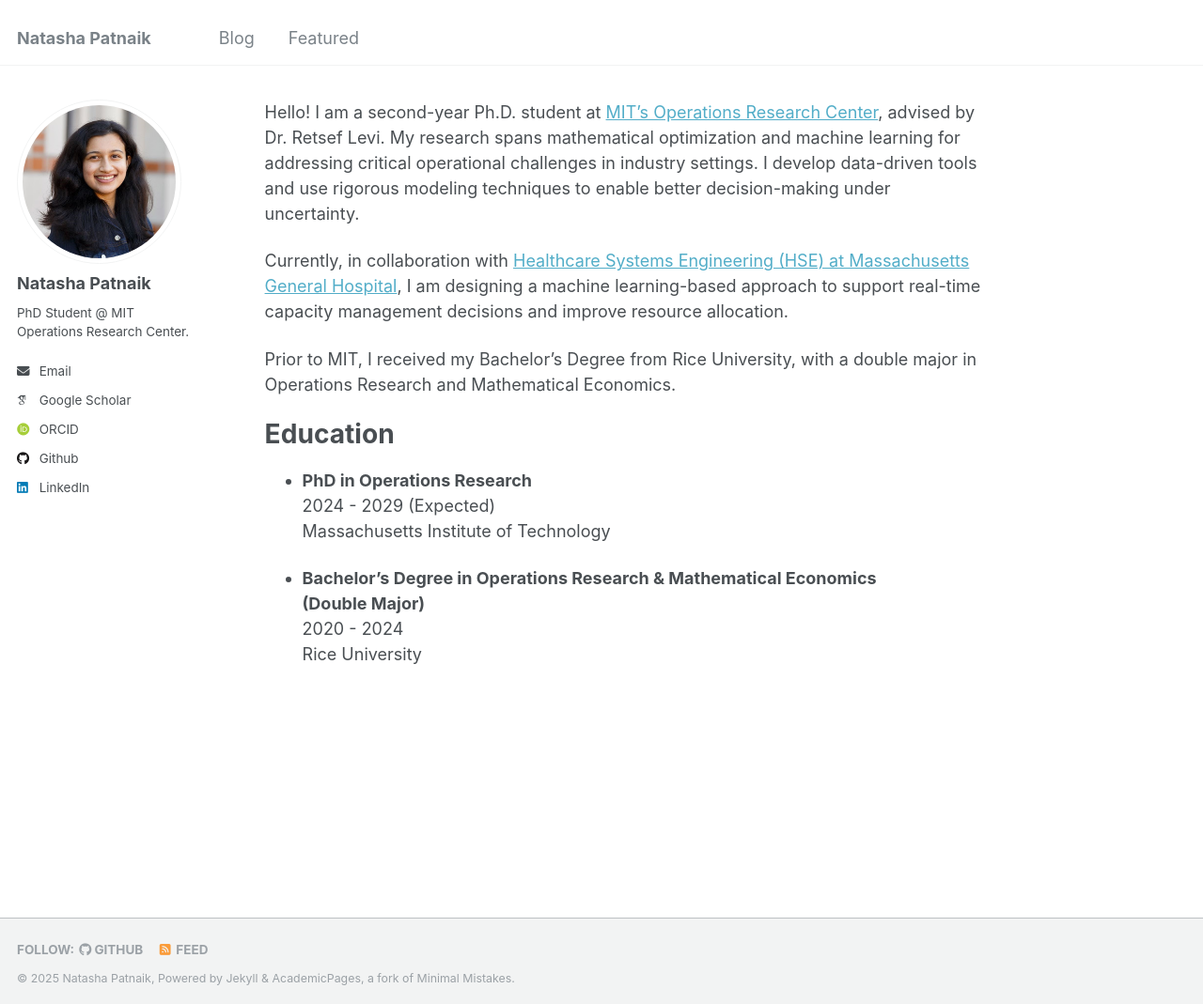
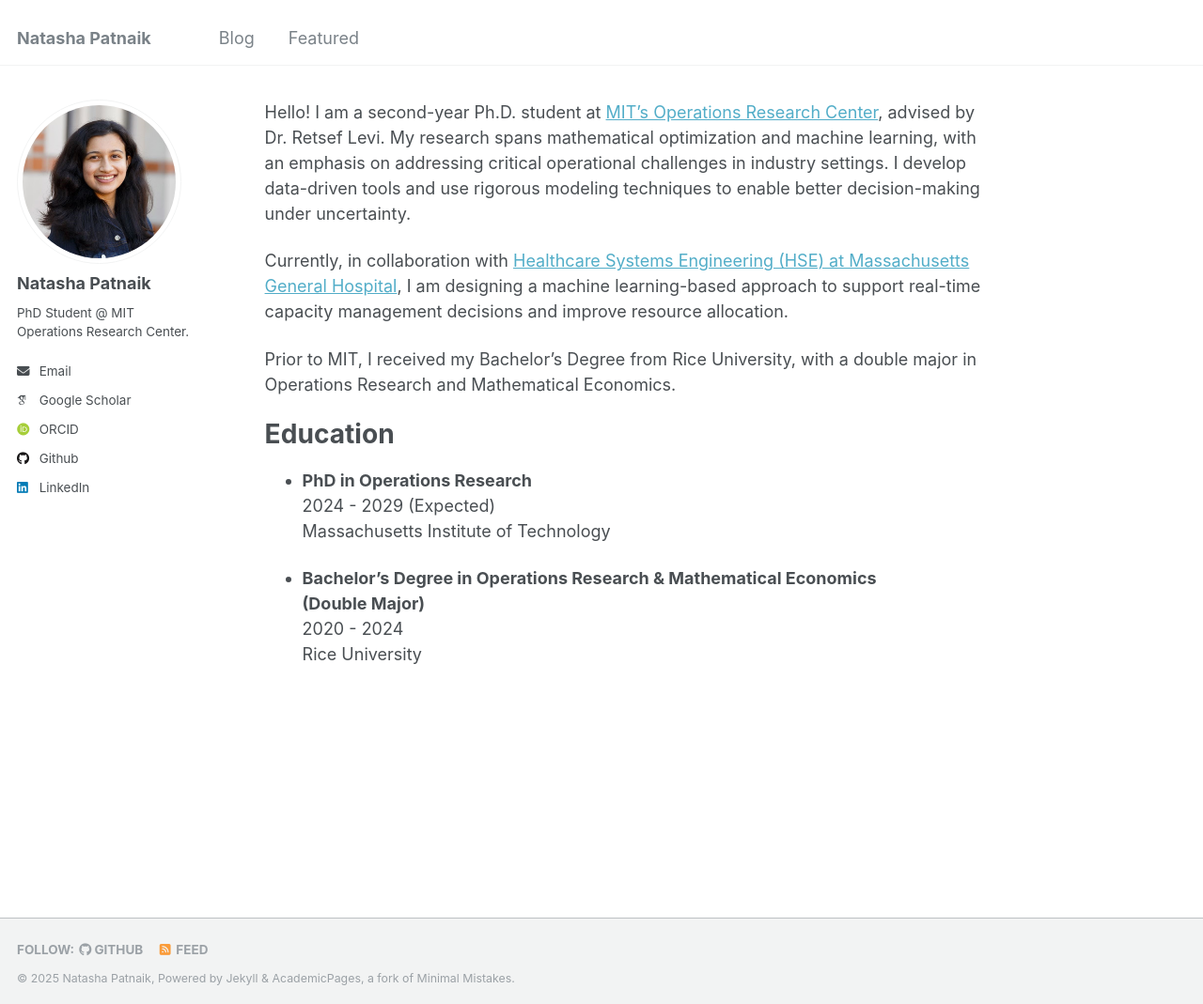
Before and after one commit to natasha-patnaik-321/natasha-patnaik-321.github.io, a Jekyll site: the page built from _pages/about.md, in a window 1280 px wide and 1069 px high. Shown: the whole window at 94% size. Built offline with Jekyll 4.4.1, drawn with Linux system fonts in a browser that asks for light colours; some web fonts are replaced.

Commit message:
Refine about page description
Updated the description to improve clarity and flow.

```diff
--- a/_pages/about.md
+++ b/_pages/about.md
@@ -6,7 +6,7 @@ redirect_from:
   - /about.html
 ---
 
-Hello! I am a second-year Ph.D. student at [MIT's Operations Research Center](https://orc.mit.edu/), advised by Dr. Retsef Levi.  My research spans mathematical optimization and machine learning for addressing critical operational challenges in industry settings. I develop data-driven tools and use rigorous modeling techniques to enable better decision-making under uncertainty.
+Hello! I am a second-year Ph.D. student at [MIT's Operations Research Center](https://orc.mit.edu/), advised by Dr. Retsef Levi. My research spans mathematical optimization and machine learning, with an emphasis on addressing critical operational challenges in industry settings. I develop data-driven tools and use rigorous modeling techniques to enable better decision-making under uncertainty.
 
 Currently, in collaboration with [Healthcare Systems Engineering (HSE) at Massachusetts General Hospital](https://www.massgeneral.org/research/healthcare-systems-engineering), I am designing a machine learning-based approach to support real-time capacity management decisions and improve resource allocation.
 
```
